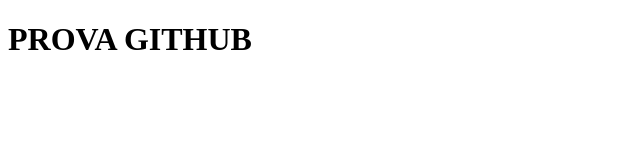
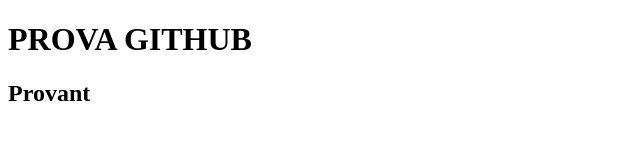
Before and after one commit to IsaacMRovira/Plantilla-, a plain HTML site: page index.html in a window 1280 px wide. Shown: the whole page, without its empty margins (0-640 px from the left). Drawn offline with Linux system fonts and the light colour scheme.

Commit message:
Update index.html

```diff
--- a/index.html
+++ b/index.html
@@ -7,5 +7,7 @@
 </head>
 <body>
     <h1>PROVA GITHUB</h1>
+
+    <H2>Provant</H2>
 </body>
 </html>
```
